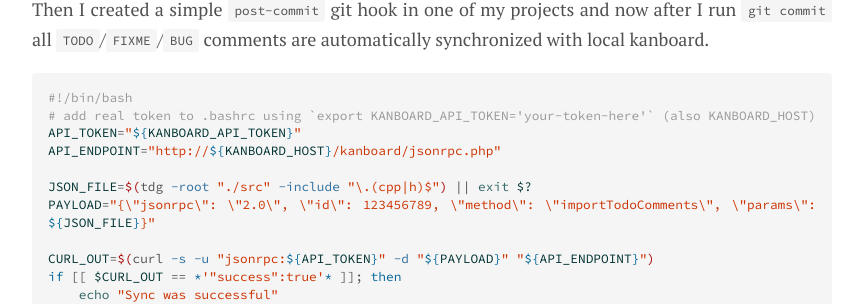
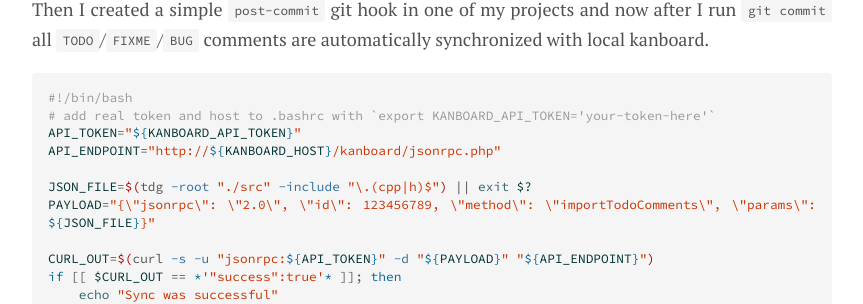
Before and after one commit to ribtoks/code-jamming, a Jekyll site: the page built from _posts/2019-08-22-how-to-return-to-flow.md, in a window 1280 px wide and 900 px high, scrolled down 8166 px. Shown: the part 153-457 px from the top of the window, without its empty margins (208-1071 px from the left). Built offline with Jekyll 4.4.1, drawn with Linux system fonts in a browser that asks for light colours; nearby versions of some CDN libraries; comment, search, counter and statistics services are not loaded.

Commit message:
Update 2019-08-22-how-to-return-to-flow.md

````diff
--- a/_posts/2019-08-22-how-to-return-to-flow.md
+++ b/_posts/2019-08-22-how-to-return-to-flow.md
@@ -138,7 +138,7 @@
 
 ```bash
 #!/bin/bash
-# add real token to .bashrc using `export KANBOARD_API_TOKEN='your-token-here'` (also KANBOARD_HOST)
+# add real token and host to .bashrc with `export KANBOARD_API_TOKEN='your-token-here'`
 API_TOKEN="${KANBOARD_API_TOKEN}"
 API_ENDPOINT="http://${KANBOARD_HOST}/kanboard/jsonrpc.php"
 
````
